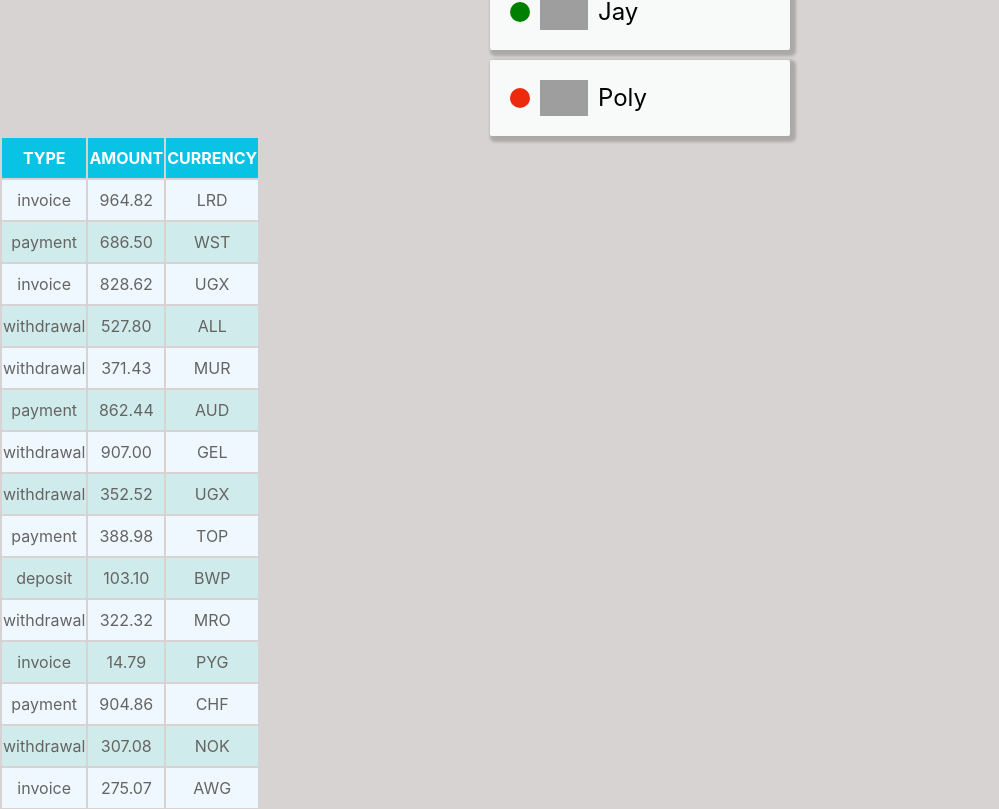
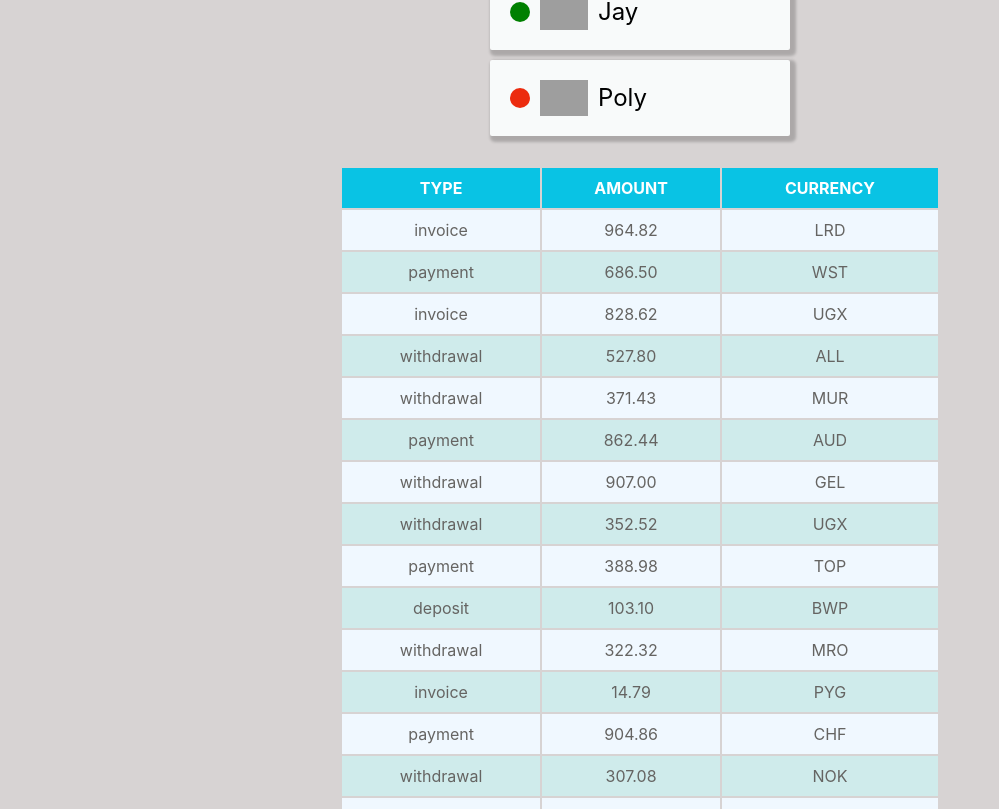
Before and after one commit to IraMira333/goit-react-hw-01-components, a React (Create React App) app: page / in a window 1280 px wide. Shown: the part 1170-1979 px from the top of the page, without its empty margins (0-999 px from the left). Built offline with nearby package versions, Linux system fonts and the light colour scheme; grey boxes are pictures that could not be loaded.

Commit message:
Update TransactionHistory.module.css

```diff
--- a/src/components/TransactionHistory/TransactionHistory.module.css
+++ b/src/components/TransactionHistory/TransactionHistory.module.css
@@ -1,4 +1,4 @@
-.transaction-history {
+.transaction_history {
   width: 600px;
   margin-top: 30px;
   margin-right: auto;
```
